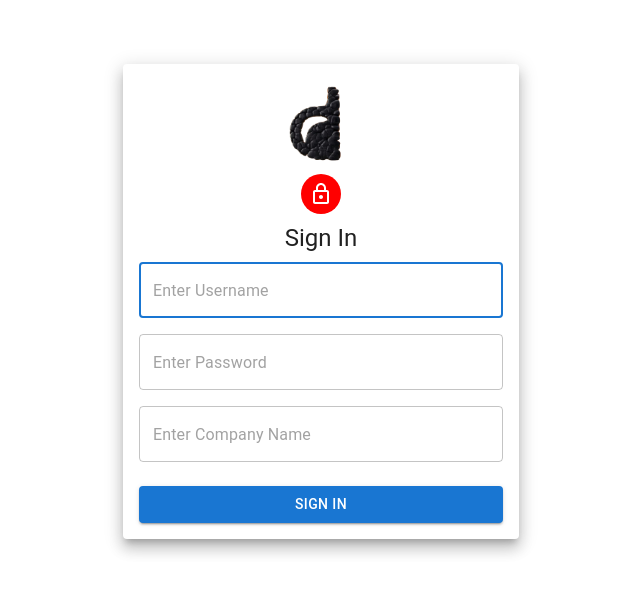
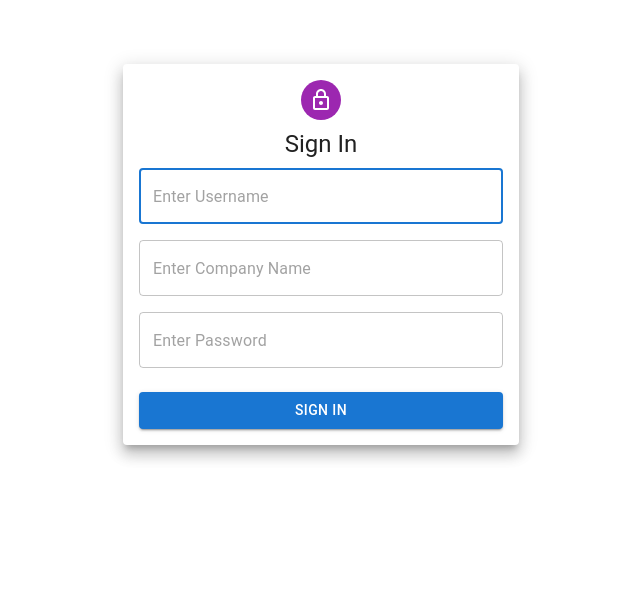
Before and after one commit to chao890/TT1_4, a React (Create React App) app in the folder frontend/: page / in a window 1280 px wide. Shown: the top 594 px of the page, without its empty margins (319-959 px from the left). Built offline with nearby package versions, Linux system fonts and the light colour scheme.

Commit message:
update changes

```diff
--- a/frontend/src/App.js
+++ b/frontend/src/App.js
@@ -1,36 +1,17 @@
-import React from "react";
-import logo from "./logo.svg";
-import "./App.css";
-import SigninPage from "./SigninPage";
-import { BrowserRouter, Routes, Route } from "react-router-dom";
-import PublicRoute from "./routes/publicRoutes";
-import Home from "./Home";
+import { Container } from 'react-bootstrap';
+import { Outlet } from 'react-router-dom';
+import { ToastContainer } from 'react-toastify';
+import 'react-toastify/dist/ReactToastify.css';
 
-function App() {
+const App = () => {
   return (
-    <BrowserRouter>
-      <Routes>
-        <Route
-          path="/"
-          element={<PublicRoute children={<SigninPage />} />}
-        />
-        <Route
-          path="/temp"
-          element={<PublicRoute children={<Home />} />}
-        />
-        <Route
-          path="/home"
-          element={<PublicRoute children={<Home />} />}
-        />
-        <Route
-          path="/requests"
-          element={<PublicRoute children={<Home />} />}
-        />
-
-      </Routes>
-    </BrowserRouter>
-
+    <>
+      <ToastContainer />
+      <Container className='my-2'>
+        <Outlet />
+      </Container>
+    </>
   );
-}
+};
 
 export default App;
--- /dev/null
+++ b/frontend/src/components/Loader.jsx
@@ -0,0 +1,18 @@
+import { Spinner } from 'react-bootstrap';
+
+const Loader = () => {
+  return (
+    <Spinner
+      animation='border'
+      role='status'
+      style={{
+        width: '100px',
+        height: '100px',
+        margin: 'auto',
+        display: 'block',
+      }}
+    ></Spinner>
+  );
+};
+
+export default Loader;
--- a/frontend/src/index.js
+++ b/frontend/src/index.js
@@ -1,16 +1,32 @@
 import React from 'react';
 import ReactDOM from 'react-dom/client';
+import App from './App.js';
+import {
+  createBrowserRouter,
+  createRoutesFromElements,
+  Route,
+  RouterProvider,
+} from 'react-router-dom';
 import './index.css';
-import App from './App';
+import store from './store';
+import { Provider } from 'react-redux';
+import SigninPage from './pages/SigninPage.jsx';
 
-const root = ReactDOM.createRoot(document.getElementById('root'));
-root.render(
-  <React.StrictMode>
-    <App />
-  </React.StrictMode>
+const router = createBrowserRouter(
+  createRoutesFromElements(
+    <Route path='/' element={<App />}>
+      <Route index={true} path='/' element={<SigninPage />} />
+      {/* <Route path='' element={<PrivateRoute />}>
+        <Route path='/profile' element={<ProfileScreen />} />
+      </Route> */}
+    </Route>
+  )
 );
 
-// If you want to start measuring performance in your app, pass a function
-// to log results (for example: reportWebVitals(console.log))
-// or send to an analytics endpoint. Learn more: https://bit.ly/CRA-vitals
-// reportWebVitals();
+ReactDOM.createRoot(document.getElementById('root')).render(
+  <Provider store={store}>
+    <React.StrictMode>
+      <RouterProvider router={router} />
+    </React.StrictMode>
+  </Provider>
+);
--- /dev/null
+++ b/frontend/src/pages/SigninPage.jsx
@@ -0,0 +1,154 @@
+import {
+  Avatar,
+  Box,
+  Button,
+  Container,
+  Paper,
+  TextField,
+  Typography,
+} from "@mui/material";
+import LockOutlinedIcon from "@mui/icons-material/LockOutlined";
+import { useNavigate } from "react-router-dom";
+import { useState, useEffect } from "react";
+import { toast } from "react-toastify";
+import { useDispatch, useSelector } from 'react-redux';
+import { useLoginMutation } from '../slices/usersApiSlice';
+import { setCredentials } from '../slices/authSlice';
+import Loader from '../components/Loader';
+
+const SigninPage = () => {
+  const [username, setUsername] = useState("");
+  const [password, setPassword] = useState("");
+  const [companyName, setCompanyName] = useState("");
+  const [errors, setErrors] = useState({}); // Track validation errors
+
+  const dispatch = useDispatch();
+  const navigate = useNavigate();
+
+  const [login, { isLoading }] = useLoginMutation();
+
+  const { userInfo } = useSelector((state) => state.auth);
+
+  const validate = () => {
+    const validationErrors = {};
+    if (!username.trim()) {
+      validationErrors.username = "Username is required.";
+    }
+    if (!companyName.trim()) {
+      validationErrors.companyName = "Company name is required.";
+    }
+    if (!password) {
+      validationErrors.password = "Password is required.";
+    } else if (password.length < 6) {
+      validationErrors.password = "Password must be at least 6 characters long.";
+    }
+    setErrors(validationErrors);
+    return Object.keys(validationErrors).length === 0; // Return true if no errors
+  };
+
+  // const handleSubmit = async (e) => {
+  //   e.preventDefault();
+  //   if (!validate()) {
+  //     return; // Stop submission if validation fails
+  //   }
+
+  //   try {
+  //     const response = await axiosInstance.post("/users/signin", {
+  //       username,
+  //       password,
+  //       companyName,
+  //     });
+  //     toast.success("Signin successful!");
+  //     // Redirect or update UI based on successful sign-in
+  //   } catch (error) {
+  //     console.error("Signin error:", error.response?.data || error.message);
+  //     toast.error("Invalid username, company name, or password.");
+  //   }
+  // };
+
+  useEffect(() => {
+    if (userInfo) {
+      navigate('/');
+    }
+  }, [navigate, userInfo]);
+
+  const handleSubmit = async (e) => {
+    e.preventDefault();
+    try {
+      if (!validate()) {
+        return; // Stop submission if validation fails
+      }
+      const res = await login({ username, password, companyName }).unwrap();
+      dispatch(setCredentials({ ...res }));
+      navigate('/');
+      toast.success("Login successful!");
+    } catch (err) {
+      toast.error(err?.data?.message || err.error);
+    }
+  };
+
+  return (
+    <Container maxWidth="xs">
+      <Paper elevation={10} sx={{ marginTop: 8, padding: 2 }}>
+        <Avatar
+          sx={{
+            mx: "auto",
+            bgcolor: "secondary.main",
+            textAlign: "center",
+            mb: 1,
+          }}
+        >
+          <LockOutlinedIcon />
+        </Avatar>
+        <Typography component="h1" variant="h5" sx={{ textAlign: "center" }}>
+          Sign In
+        </Typography>
+        <Box
+          component="form"
+          onSubmit={handleSubmit}
+          noValidate
+          sx={{ mt: 1 }}
+        >
+          <TextField
+            placeholder="Enter Username"
+            fullWidth
+            required
+            autoFocus
+            sx={{ mb: 2 }}
+            value={username}
+            onChange={(e) => setUsername(e.target.value)}
+            error={Boolean(errors.username)}
+            helperText={errors.username}
+          />
+          <TextField
+            placeholder="Enter Company Name"
+            fullWidth
+            required
+            sx={{ mb: 2 }}
+            value={companyName}
+            onChange={(e) => setCompanyName(e.target.value)}
+            error={Boolean(errors.companyName)}
+            helperText={errors.companyName}
+          />
+          <TextField
+            placeholder="Enter Password"
+            fullWidth
+            required
+            type="password"
+            sx={{ mb: 2 }}
+            value={password}
+            onChange={(e) => setPassword(e.target.value)}
+            error={Boolean(errors.password)}
+            helperText={errors.password}
+          />
+          {isLoading && <Loader />}
+          <Button type="submit" variant="contained" fullWidth sx={{ mt: 1 }}>
+            Sign In
+          </Button>
+        </Box>
+      </Paper>
+    </Container>
+  );
+};
+
+export default SigninPage;
--- /dev/null
+++ b/frontend/src/slices/apiSlice.js
@@ -0,0 +1,9 @@
+import { fetchBaseQuery, createApi } from '@reduxjs/toolkit/query/react';
+
+const baseQuery = fetchBaseQuery({ baseUrl: '' });
+
+export const apiSlice = createApi({
+  baseQuery,
+  tagTypes: ['User'],
+  endpoints: (builder) => ({}),
+});
--- /dev/null
+++ b/frontend/src/slices/authSlice.js
@@ -0,0 +1,26 @@
+import { createSlice } from '@reduxjs/toolkit';
+
+const initialState = {
+  userInfo: localStorage.getItem('userInfo')
+    ? JSON.parse(localStorage.getItem('userInfo'))
+    : null,
+};
+
+const authSlice = createSlice({
+  name: 'auth',
+  initialState,
+  reducers: {
+    setCredentials: (state, action) => {
+      state.userInfo = action.payload;
+      localStorage.setItem('userInfo', JSON.stringify(action.payload));
+    },
+    logout: (state, action) => {
+      state.userInfo = null;
+      localStorage.removeItem('userInfo');
+    },
+  },
+});
+
+export const { setCredentials, logout } = authSlice.actions;
+
+export default authSlice.reducer;
--- /dev/null
+++ b/frontend/src/slices/usersApiSlice.js
@@ -0,0 +1,25 @@
+import { apiSlice } from './apiSlice';
+const USERS_URL = '/api/users';
+
+export const userApiSlice = apiSlice.injectEndpoints({
+  endpoints: (builder) => ({
+    login: builder.mutation({
+      query: (data) => ({
+        url: `${USERS_URL}/auth`,
+        method: 'POST',
+        body: data,
+      }),
+    }),
+    logout: builder.mutation({
+      query: () => ({
+        url: `${USERS_URL}/logout`,
+        method: 'POST',
+      }),
+    })
+  }),
+});
+
+export const {
+  useLoginMutation,
+  useLogoutMutation
+} = userApiSlice;
--- /dev/null
+++ b/frontend/src/store.js
@@ -0,0 +1,15 @@
+import { configureStore } from '@reduxjs/toolkit';
+import authReducer from './slices/authSlice';
+import { apiSlice } from './slices/apiSlice';
+
+const store = configureStore({
+  reducer: {
+    [apiSlice.reducerPath]: apiSlice.reducer,
+    auth: authReducer,
+  },
+  middleware: (getDefaultMiddleware) =>
+    getDefaultMiddleware().concat(apiSlice.middleware),
+  devTools: true,
+});
+
+export default store;
```
Also changed, not shown: frontend/package.json (+8 -1 lines), frontend/src/routes/privateRoute.js (added, +8 -0 lines), 1 other file (tests, documents, lock files or other folders).
